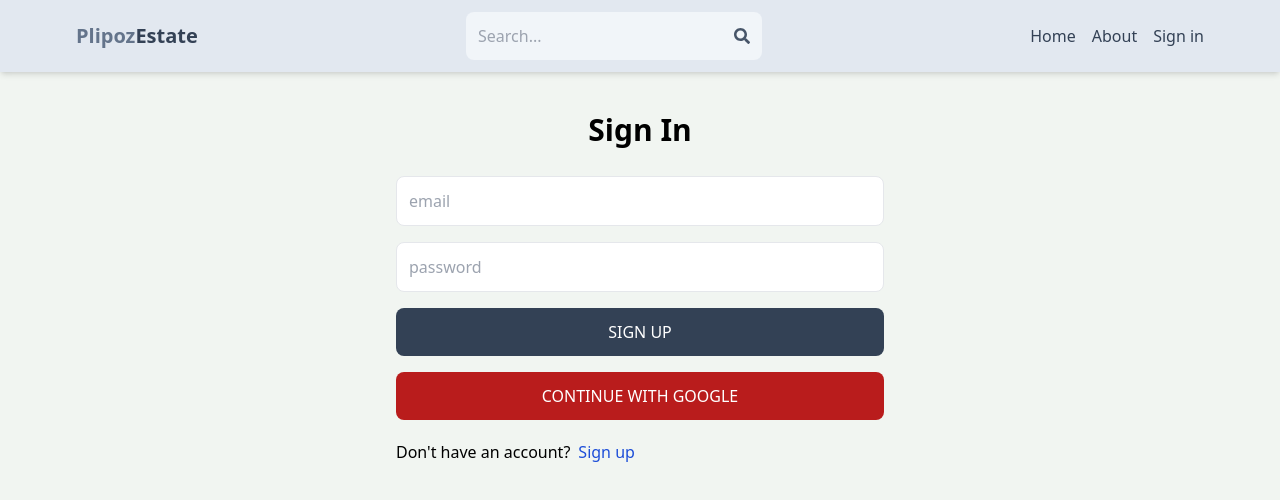
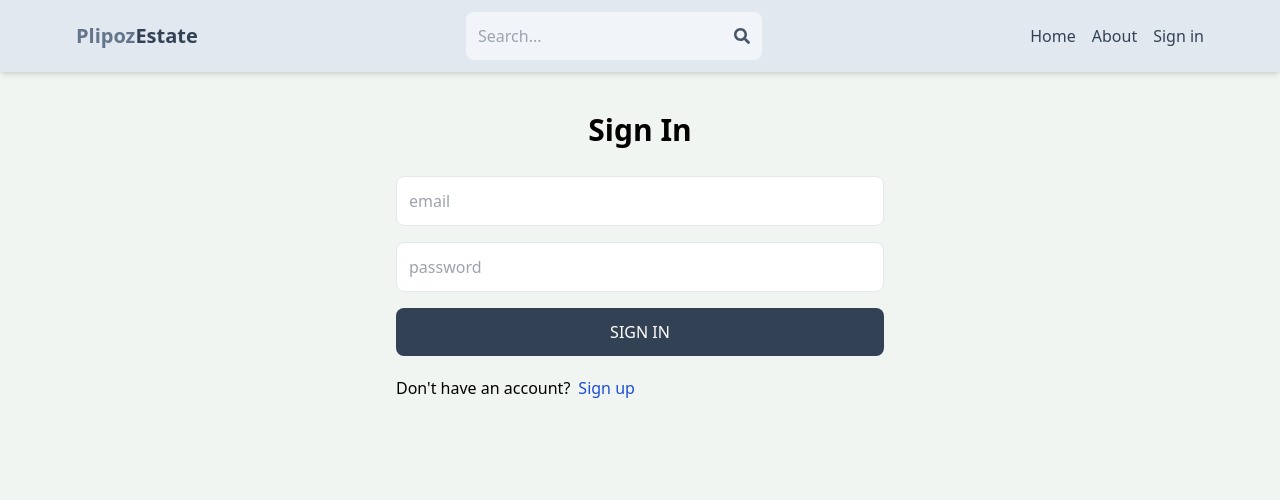
Before and after one commit to YasithaRDK/mern-estate, a React (Vite) app in the folder client/: page /sign-in in a window 1280 px wide. Shown: the top 500 px of the page. Built offline with nearby package versions, Linux system fonts and the light colour scheme.

Commit message:
complete sign in page functionalities

```diff
--- a/client/src/pages/SignUp.jsx
+++ b/client/src/pages/SignUp.jsx
@@ -3,6 +3,7 @@
 
 const SignUp = () => {
   const [formData, setFormData] = useState({});
+
   const [error, setError] = useState(null);
   const [loading, setLoading] = useState(false);
 
--- a/client/src/pages/SingIn.jsx
+++ b/client/src/pages/SingIn.jsx
@@ -1,28 +1,73 @@
-import { Link } from "react-router-dom";
+import { useState } from "react";
+import { Link, useNavigate } from "react-router-dom";
 
-const SingIn = () => {
+const SignIn = () => {
+  const [formData, setFormData] = useState({});
+  const [error, setError] = useState(null);
+  const [loading, setLoading] = useState(false);
+
+  const navigate = useNavigate();
+
+  const handleChange = (e) => {
+    setFormData({
+      ...formData,
+      [e.target.id]: e.target.value,
+    });
+  };
+
+  const handleSubmit = async (e) => {
+    e.preventDefault();
+    try {
+      setLoading(true);
+      const res = await fetch("/api/auth/signin", {
+        method: "POST",
+        headers: {
+          "Content-Type": "application/json",
+        },
+        body: JSON.stringify(formData),
+      });
+      const data = await res.json();
+      if (data.success === false) {
+        setError(data.message);
+        setLoading(false);
+        return;
+      }
+      setLoading(false);
+      setError(null);
+      navigate("/");
+    } catch (error) {
+      setLoading(false);
+      console.log(error);
+    }
+  };
+
   return (
     <div className="p-3 max-w-lg mx-auto">
       <h1 className="text-3xl text-center font-semibold my-7">Sign In</h1>
-      <form className="flex flex-col gap-4">
+      <form onSubmit={handleSubmit} className="flex flex-col gap-4">
         <input
           type="email"
           placeholder="email"
           className="border p-3 rounded-lg"
           id="email"
+          onChange={handleChange}
         />
         <input
           type="password"
           placeholder="password"
           className="border p-3 rounded-lg"
           id="password"
+          onChange={handleChange}
         />
-        <button className="bg-slate-700 text-white p-3 rounded-lg uppercase hover:opacity-95 disabled:opacity-85">
-          Sign up
+        <button
+          disabled={loading}
+          className="bg-slate-700 text-white p-3 rounded-lg uppercase hover:opacity-95 disabled:opacity-85"
+        >
+          {loading ? "Loading..." : "Sign in"}
         </button>
-        <button className="bg-red-700 text-white p-3 rounded-lg uppercase hover:opacity-95 disabled:opacity-85">
+        {/* <button className="bg-red-700 text-white p-3 rounded-lg uppercase hover:opacity-95 disabled:opacity-85">
           Continue with google
-        </button>
+        </button> */}
       </form>
       <div className="flex gap-2 mt-5">
         <p>Don&apos;t have an account?</p>
@@ -30,8 +75,9 @@
           <span className="text-blue-700 hover:underline">Sign up</span>
         </Link>
       </div>
+      {error && <p className="text-red-500 mt-5">{error}</p>}
     </div>
   );
 };
 
-export default SingIn;
+export default SignIn;
```
